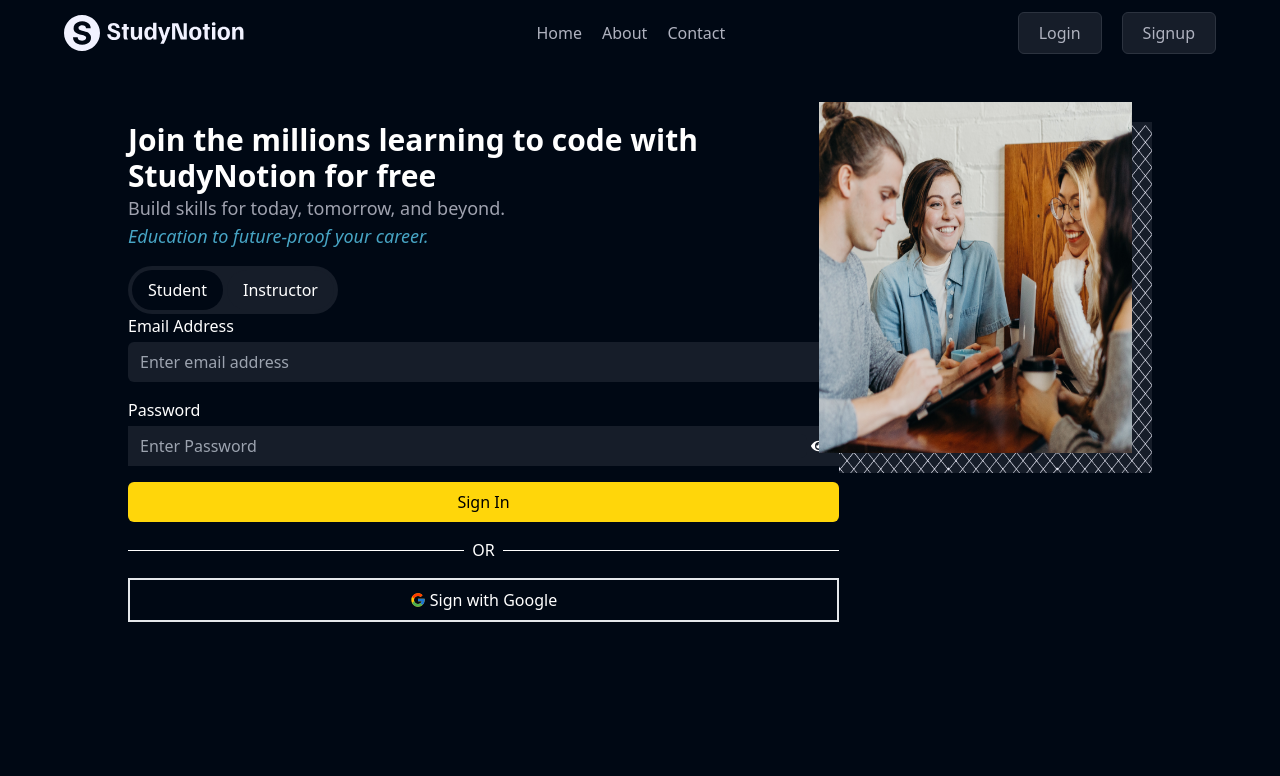
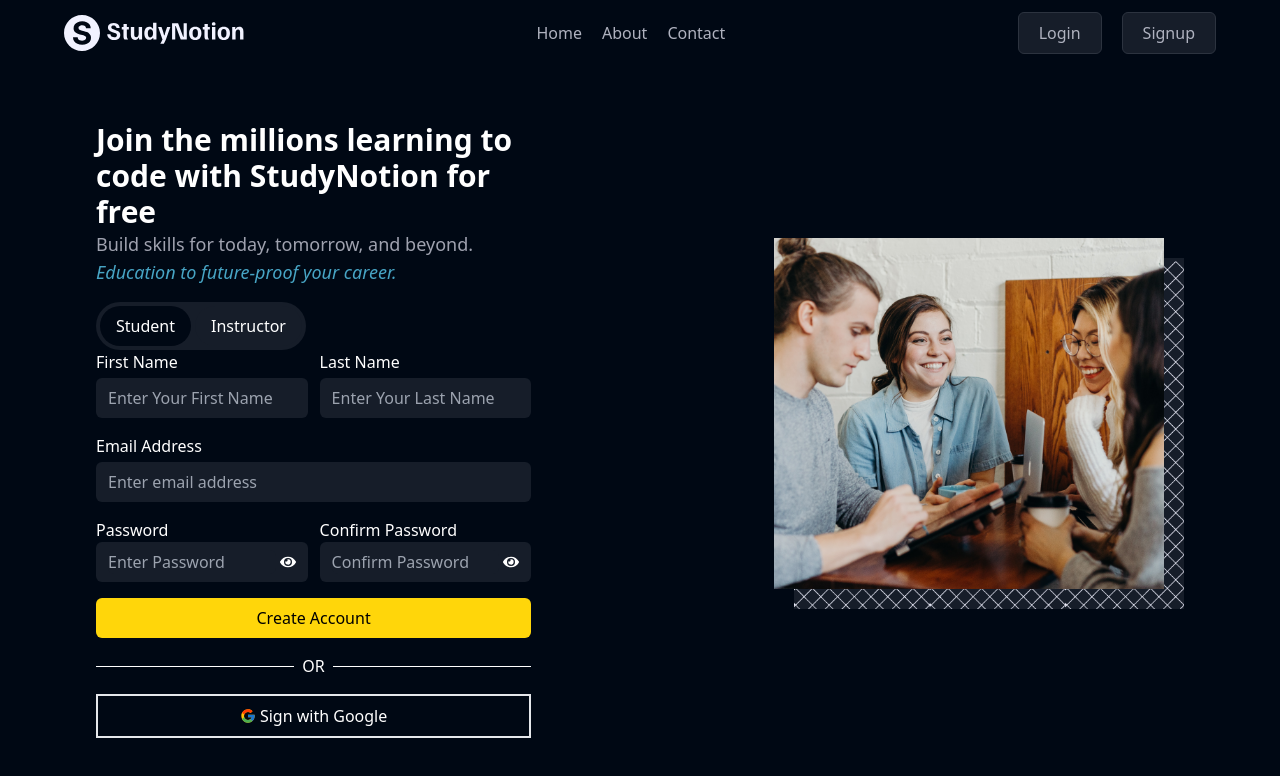
Before and after one commit to Avadh-Munjapara/mini-projects, a React (Create React App) app in the folder React/studynotion/: page /signup in a window 1280 px wide. Shown: the top 776 px of the page. Built offline with nearby package versions, Linux system fonts and the light colour scheme.

Commit message:
signup page completed

```diff
--- a/React/studynotion/src/components/SignupForm.js
+++ b/React/studynotion/src/components/SignupForm.js
@@ -8,14 +8,21 @@
 
     const [user, setUser] = useState("student");
     const [showPass, setshowPass] = useState(false);
+    const [showConPass, setshowConPass] = useState(false);
     const navigate=useNavigate();
     function passHandler(){
         setshowPass(!showPass);
     }
 
+    function cpassHandler(){
+        setshowConPass(!showConPass);
+    }
     const [formData,setFormData]=useState({
+        fName:"",
+        lName:"",
         email: "",
         password:"",
+        cPassword:"",
     })
 
     function changeHandler(event){
@@ -29,9 +36,13 @@
 
     function submitHandler(event){
         event.preventDefault();
+        if(formData.password!==formData.cpassword){
+            toast.error("password didn't match");
+            return;
+        }
         setIsLoggedIn(true);
-        toast.success('Logged in successfully');
-        navigate("/dashboard")
+        toast.success('Accout Created successfully');
+        navigate("/dashboard");
     }
 
     function userHandler(){
@@ -45,6 +56,39 @@
             <button onClick={userHandler} className={`${user==='instructor'?'bg-[#000814]':'bg-[#161D29]'} rounded-3xl px-4 py-2`}>Instructor</button>
         </div>
       <form onSubmit={submitHandler} className="flex flex-col gap-4">
+
+        <fieldset className="flex gap-3">
+        <div className="flex flex-col gap-1">
+          <label htmlFor="fName">First Name</label>
+          <input
+            onChange={changeHandler}
+            value={formData.fName}
+            className="text-white rounded-md px-3 py-2 w-full outline-none bg-[#161D29]"
+            type="text"
+            required
+            placeholder="Enter Your First Name"
+            name="fName"
+            id="fName"
+          />
+        </div>
+
+        <div className="flex flex-col gap-1">
+          <label htmlFor="fName">Last Name</label>
+          <input
+            onChange={changeHandler}
+            value={formData.lName}
+            className="text-white rounded-md px-3 py-2 w-full outline-none bg-[#161D29]"
+            type="text"
+            required
+            placeholder="Enter Your Last Name"
+            name="lName"
+            id="lName"
+          />
+        </div>
+
+        </fieldset>
+
+
         <div className="flex flex-col gap-1">
           <label htmlFor="email">Email Address</label>
           <input
@@ -59,9 +103,13 @@
           />
         </div>
 
-        <div className="flex flex-col gap-1">
+
+
+        <fieldset className="flex gap-3">
+
+        <div>
           <label htmlFor="password">Password</label>
-          <div className="flex items-center gap-1  bg-[#161D29] px-3 py-2">
+          <div className="flex items-center gap-1 rounded-md bg-[#161D29] px-3 py-2">
             <input
               onChange={changeHandler}
               value={formData.password}
@@ -76,9 +124,32 @@
               {showPass ? <FaEyeSlash /> : <FaEye />}
             </div>
           </div>
+
         </div>
+        <div>
+        <label htmlFor="cpassword">Confirm Password</label>
+          <div className="flex items-center gap-1 rounded-md  bg-[#161D29] px-3 py-2">
+            <input
+              onChange={changeHandler}
+              value={formData.cpassword}
+              className="text-white rounded-md w-full outline-none bg-[#161D29]"
+              type={showConPass ? "text" : "password"}
+              required
+              placeholder="Confirm Password"
+              name="cpassword"
+              id="cpassword"
+            />
+            <div onClick={cpassHandler} className="cursor-pointer">
+              {showConPass ? <FaEyeSlash /> : <FaEye />}
+            </div>
+          </div>
+
+        </div>
+
+
+        </fieldset>
         <button className="w-full py-2 bg-[#FFD60A] text-black rounded-md">
-          Sign In
+          Create Account
         </button>
       </form>
     </div>
--- a/React/studynotion/src/components/Template.js
+++ b/React/studynotion/src/components/Template.js
@@ -6,8 +6,8 @@
 
 const Template = ({des1,type,img,setIsLoggedIn}) => {
     return (
-        <div className='h-[calc(100vh-65.33px)] pt-14 text-white w-[80vw] mx-auto flex justify-between'>
-        <div className='flex flex-col gap-4'>
+        <div className='min-h-[calc(100vh-65.33px)] py-14 text-white w-[85vw] mx-auto flex justify-between'>
+        <div className='flex flex-col gap-4 w-[40%]'>
             <div>
             <p className='text-3xl font-semibold'>{des1}</p>
             <p className='text-[#9FA2AF] text-lg'>Build skills for today, tomorrow, and beyond.</p>
@@ -27,7 +27,7 @@
 
             <button className='flex w-full border-2 justify-center py-2 items-center gap-1'><FcGoogle/> Sign with Google</   button>
         </div>
-        <div>
+        <div className='self-center'>
             <div className="relative">
             <img className='h-[351px] w-[390px] absolute right-5 bottom-5' src={img} alt="" />
             <img className='h-[351px] w-[390px]' src={frame} alt="" />
```
